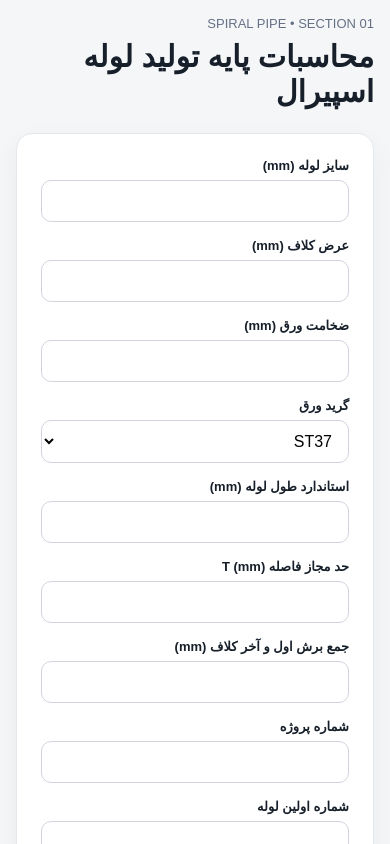
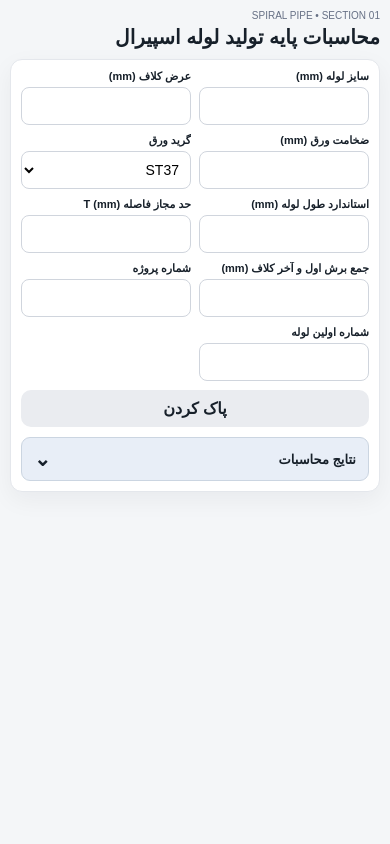
Before and after one commit to rasulnarimanirn/spiral_app_v2, a Next.js app: page / in a window 390 px wide. Shown: the top 844 px of the page. Built offline with nearby package versions, Linux system fonts and the light colour scheme.

Commit message:
ui(section-1): optimize mobile input layout

```diff
--- a/app/globals.css
+++ b/app/globals.css
@@ -16,9 +16,9 @@ button, input, select { font: inherit; }
 h1 { margin: 0; font-size: 30px; }
 .card { background: #fff; border: 1px solid #e4e7ec; border-radius: 16px; padding: 24px; box-shadow: 0 8px 24px rgba(16,24,40,.05); }
 .grid { display: grid; grid-template-columns: repeat(3, minmax(0,1fr)); gap: 16px; }
-.field { display: flex; flex-direction: column; gap: 7px; }
-.field label { font-size: 13px; font-weight: 700; }
-.field input, .field select { width: 100%; padding: 11px 12px; border: 1px solid #d0d5dd; border-radius: 10px; background: #fff; outline: none; }
+.field { display: flex; flex-direction: column; gap: 7px; min-width: 0; }
+.field label { font-size: 13px; font-weight: 700; white-space: nowrap; overflow: hidden; text-overflow: ellipsis; }
+.field input, .field select { width: 100%; min-width: 0; padding: 11px 10px; border: 1px solid #d0d5dd; border-radius: 10px; background: #fff; outline: none; }
 .field input:focus, .field select:focus { border-color: #667085; }
 .reset-row { margin-top: 14px; display: flex; justify-content: flex-start; }
 button { border: 0; border-radius: 10px; padding: 11px 18px; cursor: pointer; font-weight: 700; }
@@ -37,4 +37,25 @@ button { border: 0; border-radius: 10px; padding: 11px 18px; cursor: pointer; fo
 .result .label { color: #667085; font-size: 12px; margin-bottom: 8px; }
 .result .value { font-size: 20px; font-weight: 700; direction: ltr; text-align: right; overflow-wrap: anywhere; }
 .note { margin-top: 16px; color: #667085; font-size: 12px; line-height: 1.8; }
-@media (max-width: 800px) { .grid, .result-grid { grid-template-columns: 1fr; } .page { padding: 16px; } }
+
+@media (max-width: 800px) {
+  .page { padding: 10px; }
+  .header { margin-bottom: 10px; }
+  .eyebrow { font-size: 10px; margin-bottom: 4px; }
+  h1 { font-size: 20px; }
+  .card { padding: 10px; border-radius: 12px; }
+  .grid { grid-template-columns: repeat(2, minmax(0, 1fr)); gap: 9px 8px; }
+  .field { gap: 4px; }
+  .field label { font-size: 11px; }
+  .field input, .field select { padding: 8px 7px; border-radius: 8px; font-size: 14px; height: 38px; }
+  .reset-row { margin-top: 9px; }
+  .reset-row .secondary { width: 100%; padding: 9px 12px; }
+  .results-toggle { margin-top: 10px; padding: 11px 12px; border-radius: 9px; font-size: 13px; }
+  .chevron { font-size: 20px; }
+  .results { padding: 10px; }
+  .result-grid { grid-template-columns: repeat(2, minmax(0,1fr)); gap: 7px; }
+  .result { padding: 9px; border-radius: 8px; }
+  .result .label { font-size: 10px; margin-bottom: 4px; }
+  .result .value { font-size: 15px; }
+  .note { margin-top: 8px; font-size: 10px; }
+}
```
